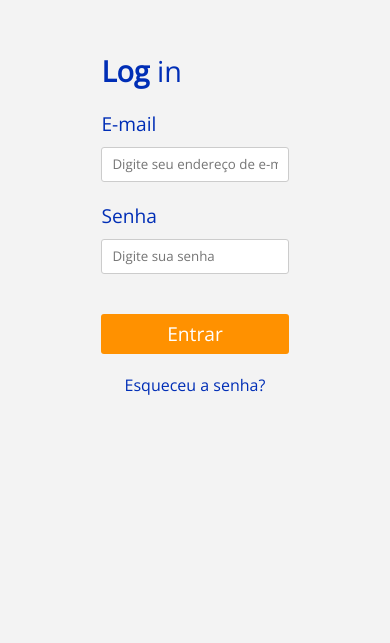
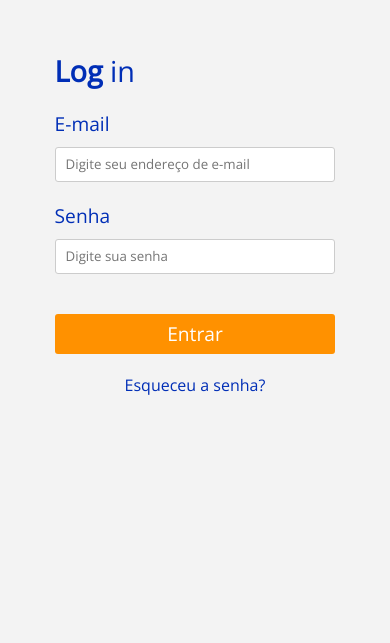
Before and after one commit to Magicianred/Tela-de-Login-e-Cadastro, a plain HTML site: page index.html in a window 390 px wide. Shown: the part 199-842 px from the top of the page. Drawn offline with nearby package versions, Linux system fonts and the light colour scheme.

Commit message:
Melhorias no responsivo

```diff
--- a/css/style.css
+++ b/css/style.css
@@ -144,4 +144,9 @@
     .sessao-1, .sessao-2{
         width: 100%;
     }
+
+    .sessao-1 .container, .sessao-2 form{
+        width: 90%;
+        max-width: 400px;
+    }
 }
```
